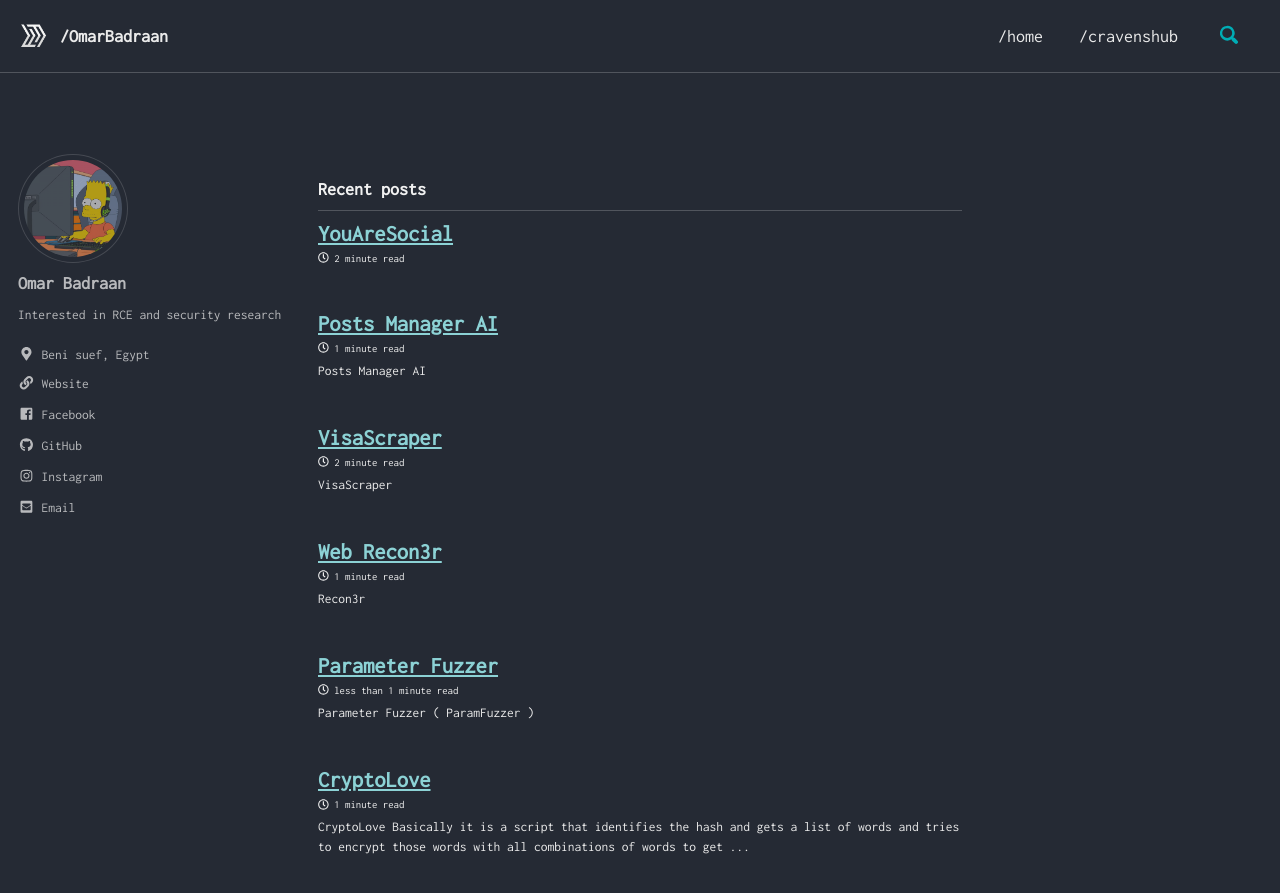
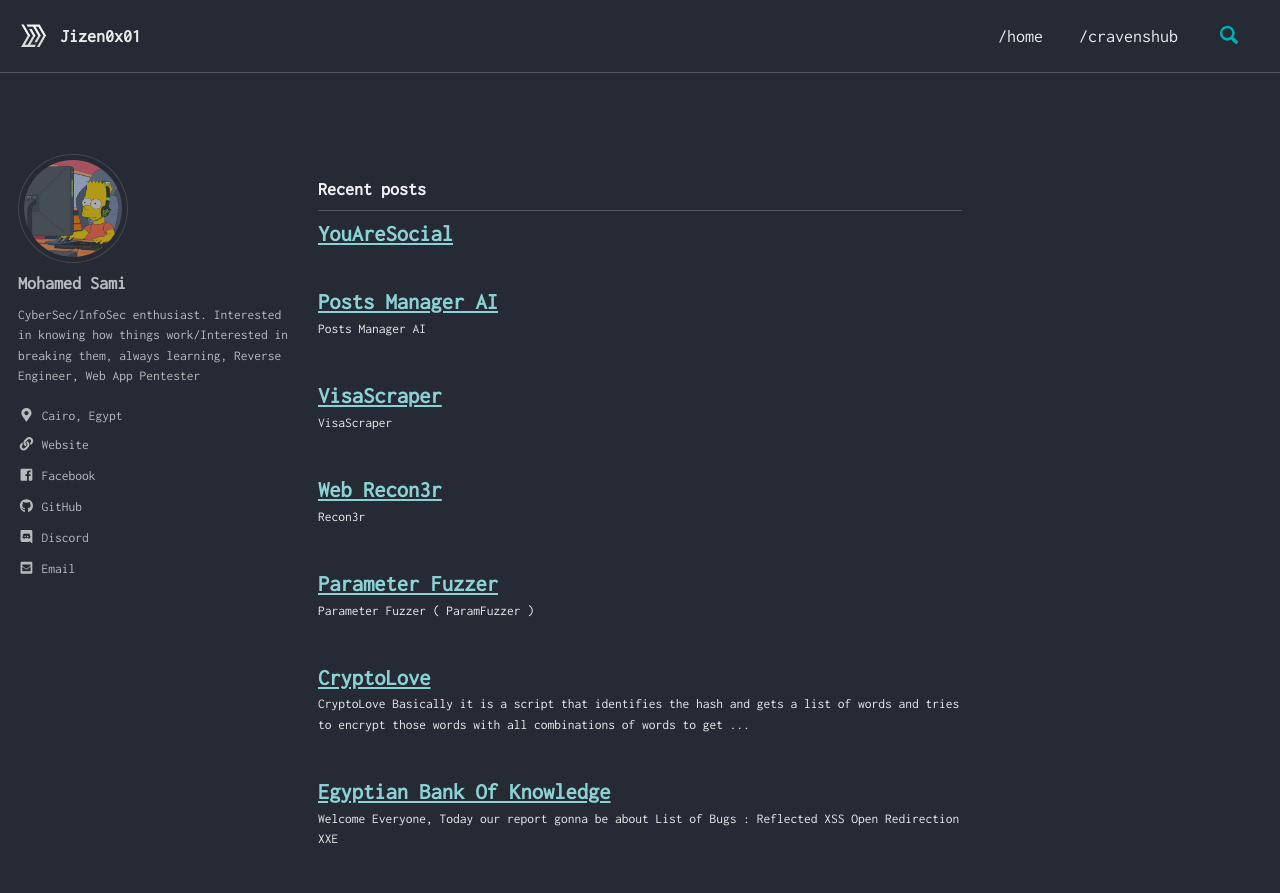
Before and after one commit to hussam-z/test.github.io, a Jekyll site: the page built from index.html, in a window 1280 px wide and 900 px high. Shown: the top 893 px of the window. Built offline with Jekyll 4.4.1, drawn with Linux system fonts in a browser that asks for light colours; cached includes are drawn as plain includes; the list of posts is cut into pages by our own code; some of the changed text lies outside the part shown.

Commit message:
Update _config.yml

```diff
--- a/_config.yml
+++ b/_config.yml
@@ -14,11 +14,13 @@
 
 # Site Settings
 locale                   : "en-US"
-title                    : "/OmarBadraan"
+title                    : "Jizen0x01"
 title_separator          : "-"
-name                     : "Omar Badraan"
-description              : "Interested in RCE and security research"
-url                      : https://omarmohamedsc.github.io
+name                     : "Mohamed Sami"
+description              : "CyberSec/InfoSec enthusiast.
+Interested in knowing how things work/Interested in breaking them, always learning, Reverse Engineer, Web App Pentester
+"
+url                      : https://Jizen0x01.github.io
 baseurl                  : # the subpath of your site, e.g. "/blog"
 repository               : # GitHub username/repo-name e.g. "mmistakes/minimal-mistakes"
 teaser                   : # path of fallback teaser image, e.g. "/assets/images/500x300.png"
@@ -104,25 +106,27 @@
 
 # Site Author
 author:
-  name             : "Omar Badraan"
+  name             : "Mohamed Sami"
   avatar           : /assets/images/finn.jpg
-  bio              : "Interested in RCE and security research"
-  location         : "Beni suef, Egypt"
-  email            : galaxybadraan@gmail.com
+  bio              : "CyberSec/InfoSec enthusiast.
+Interested in knowing how things work/Interested in breaking them, always learning, Reverse Engineer, Web App Pentester
+"
+  location         : "Cairo, Egypt"
+  email            : jizen0x01@gmail.com
   links:
     - label: "Website"
       icon: "fas fa-fw fa-link"
-      url: "https://omarmohamedsc.github.com"
+      url: "https://Jizen0x01.github.com"
     - label: "Facebook"
       icon: "fab fa-fw fa-facebook-square"
-      url: "https://facebook.com/OmarMohamedBadran"
+      url: "https://facebook.com/Jizen0x01"
     - label: "GitHub"
       icon: "fab fa-fw fa-github"
-      url: "https://github.com/OmarMohamedSc"
+      url: "https://github.com/Jizen0x01"
       # url: "https://github.com/"
-    - label: "Instagram"
-      icon: "fab fa-fw fa-instagram"
-      url: "https://instagram.com/omarbadraan"
+    - label: "Discord"
+      icon: "fab fa-fw fa-discord"
+      url: "https://discordapp.com/users/604680303520514050"
 
 # Site Footer
 footer:
@@ -281,7 +285,7 @@
   # _posts
   - scope:
       path: ""
-      type: posts
+      type: Posts
     values:
       layout: single
       author_profile: true
@@ -294,7 +298,7 @@
   # _pages
   - scope:
       path: ""
-      type: pages
+      type: Pages
     values:
         layout: single
         author_profile: true
```
